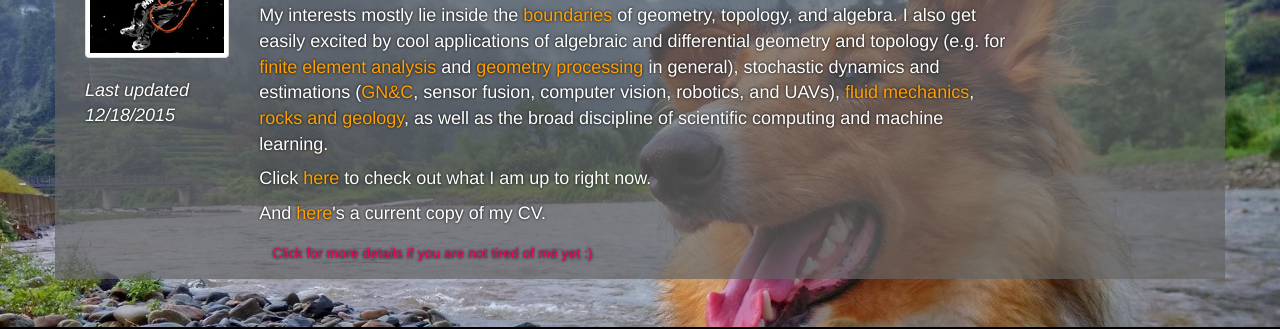
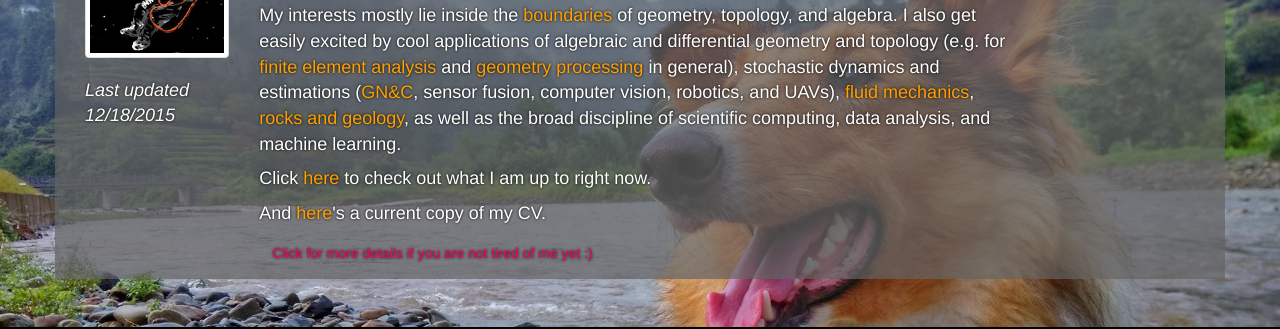
Before and after one commit to levincoolxyz/levincoolxyz.github.io, a Jekyll site: the page built from index.html, in a window 1280 px wide. Shown: the part 362-691 px from the top of the page. Built offline with Jekyll 4.4.1, drawn with Linux system fonts in a browser that asks for light colours; comment, search, counter and statistics services are not loaded.

Commit message:
new commit

```diff
--- a/index.html
+++ b/index.html
@@ -18,7 +18,7 @@
 		</div>
 		<div class="container col-md-9">
 			<p>I was recently an undergrad at <a href="https://utexas.edu"><strong><em>UT Austin</em></strong></a>. I majored in Pure Mathematics and Astronautical Engineering. I also worked as an undergraduate research assistant at <a href="http://www.csr.utexas.edu/">Center for Space Research</a> for two years.</p>
-			<p>My interests mostly lie inside the <a href="/images/illuminati.png" >boundaries</a> of geometry, topology, and algebra. I also get easily excited by cool applications of algebraic and differential geometry and topology (e.g. for <span title="click for my write up about exact conservation (mixed) methods"><a href="/paper/Application of DEC on MFEM.pdf">finite element analysis</a></span> and <span title="You should visit Prof.Keenan Crane's website if you haven't before!"><a href="https://youtu.be/mIUi1zIUQJw?t=3m42s">geometry processing</a></span> in general), stochastic dynamics and estimations (<a href="http://radionavlab.ae.utexas.edu/">GN&C</a>, sensor fusion, computer vision, robotics, and UAVs), <a href="http://fuckyeahfluiddynamics.tumblr.com/">fluid mechanics</a>, <a href="https://www.facebook.com/TheEarthStory">rocks and geology</a>, as well as the broad discipline of scientific computing and machine learning.</p>
+			<p>My interests mostly lie inside the <a href="/images/illuminati.png" >boundaries</a> of geometry, topology, and algebra. I also get easily excited by cool applications of algebraic and differential geometry and topology (e.g. for <span title="click for my write up about exact conservation (mixed) methods"><a href="/paper/Application of DEC on MFEM.pdf">finite element analysis</a></span> and <span title="You should visit Prof.Keenan Crane's website if you haven't before!"><a href="https://youtu.be/mIUi1zIUQJw?t=3m42s">geometry processing</a></span> in general), stochastic dynamics and estimations (<a href="http://radionavlab.ae.utexas.edu/">GN&C</a>, sensor fusion, computer vision, robotics, and UAVs), <a href="http://fuckyeahfluiddynamics.tumblr.com/">fluid mechanics</a>, <a href="http://the-earth-story.com/">rocks and geology</a>, as well as the broad discipline of scientific computing, data analysis, and machine learning.</p>
 			<p>Click <a href="activity.html">here</a> to check out what I am up to right now.</p>
 			<p>And <a href="/cv/Ling,Feng - cv.pdf">here</a>'s a current copy of my CV.</p>
 
```
